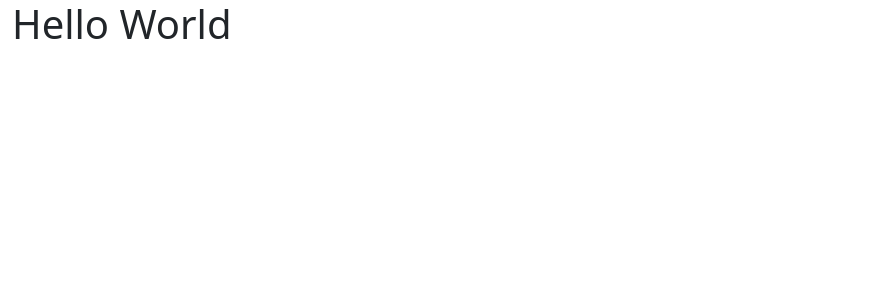
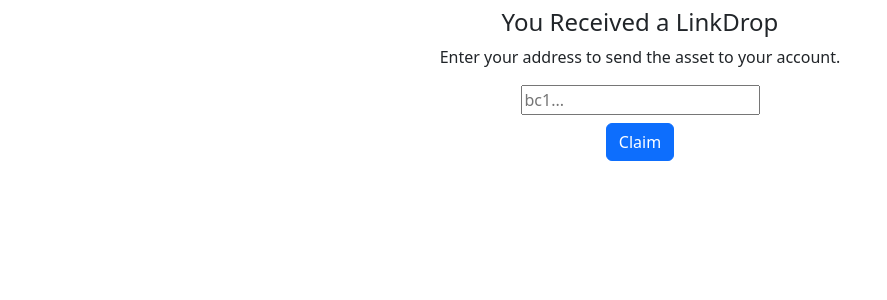
Before and after one commit to mattlockyer/near-cs-linkdrop, a React (Vite) app: page / in a window 1280 px wide. Shown: the top 300 px of the page, without its empty margins (0-887 px from the left). Built offline with nearby package versions, Linux system fonts and the light colour scheme.

Commit message:
frontend updates

```diff
--- a/package.json
+++ b/package.json
@@ -27,6 +27,7 @@
     },
     "scripts": {
         "test": "cd contract && cargo near build --no-docker && cd .. && ava ./tests/test.js --serial --timeout 30s",
+        "test:doge": "ava ./tests/doge-test.js --serial --timeout 30s",
         "deploy": "cd cargo near",
         "build": "parcel build src/index.html",
         "start": "parcel src/index.html --open"
--- a/src/App.js
+++ b/src/App.js
@@ -1,14 +1,45 @@
 import { wrap } from './state/state';
+import { Overlay } from './components/Overlay';
 import './styles/app.scss';
 
 const AppComp = ({ state, update }) => {
-    console.log(state);
+    const query = window.location.href.split('?')[1];
+    const params = query ? new URLSearchParams(query) : null;
+    const contractId = params ? params.get('contractId') : null;
+    const secretKey = params ? params.get('secretKey') : null;
+
+    const { address = '' } = state.app;
 
     return (
-        <div className="container-fluid">
-            <h1>Hello World</h1>
-        </div>
+        <>
+            <Overlay />
+            <div className="container-fluid center">
+                <section>
+                    <h4>You Received a LinkDrop</h4>
+                    <p>Enter your address to send the asset to your account.</p>
+                </section>
+
+                <section>
+                    <input
+                        placeholder="bc1..."
+                        value={address}
+                        onChange={(e) => update({ address: e.target.value })}
+                    />
+                </section>
+
+                <section>
+                    <button
+                        className="btn btn-primary"
+                        onClick={async () => {
+                            console.log('claim to', address);
+                        }}
+                    >
+                        Claim
+                    </button>
+                </section>
+            </div>
+        </>
     );
 };
 
-export const App = wrap(AppComp, ['app']);
+export const App = wrap(AppComp, ['app', 'overlay']);
--- a/src/components/Overlay.js
+++ b/src/components/Overlay.js
@@ -1,26 +1,17 @@
 import { wrap } from '../state/state';
 
 const OverlayComp = ({ state, update }) => {
-    const { overlayMessage = '' } = state;
-
-    const active = overlayMessage.length !== 0;
+    const { msg = '' } = state;
+    const active = msg.length !== 0;
 
     return (
         <div id="overlay" className={['overlay', active && 'active'].join(' ')}>
             <div className="container">
-                <center style={{ marginTop: 128 }}>
-                    <div
-                        style={{
-                            background: 'white',
-                            width: '600px',
-                            padding: 32,
-                            borderRadius: 16,
-                            boxShadow: '0 0 32px rgba(0, 0, 0, 0.5)',
-                        }}
-                    >
-                        <h4>{overlayMessage}</h4>
-                    </div>
-                </center>
+                {msg}
+
+                <div className="close" onClick={() => update({ msg: '' })}>
+                    ✖
+                </div>
             </div>
         </div>
     );
--- a/src/state/state.js
+++ b/src/state/state.js
@@ -12,23 +12,42 @@
 
 let globalState = initState;
 
+const getStateForKeys = (keys) => {
+    let state = {};
+    if (keys.length > 1) {
+        keys.forEach((key) => (state[key] = getState(key)));
+    } else {
+        state = getState(keys[0]);
+    }
+    return state;
+};
+
 export const wrap = (Component, keys) => {
     if (!keys) keys = [GLOBAL_STATE_KEY];
     if (typeof keys === 'string') keys = [keys];
     if (!keys[0]) keys[0] = GLOBAL_STATE_KEY;
+
+    const initState = getStateForKeys(keys);
+
     const { name } = Component;
     let init = true;
     const wrapped = (props) => {
-        const [, update] = useState(false);
+        const [state, update] = useState(initState);
+
+        const _update = () => {
+            const state = getStateForKeys(keys);
+            update(state);
+        };
+
         if (init) {
             init = false;
-            subscribe(name, keys, update);
+            subscribe(name, keys, _update);
         }
         return (
             <Component
                 {...{
                     ...props,
-                    state: getState(keys[0]),
+                    state,
                     update: updateState(keys),
                 }}
             />
@@ -70,7 +89,6 @@
 
     globalState = deepCopy(globalState, key, newState);
     const state = getState(key);
-
     const updates = updatesByKey[key];
     for (let i = 0; i < updates.length; i++) {
         updates[i](state);
--- a/src/styles/app.scss
+++ b/src/styles/app.scss
@@ -7,8 +7,46 @@
 	width: 100%;
 	height: 100%;
 	background-color: rgba(0, 0, 0, 0.25);
+	>.container {
+		position: relative;
+		background: white;
+		width: 600px;
+		padding: 32px;
+		margin-top: 64px;
+		border-radius: 16px;
+		box-shadow: 0 0 32px rgba(0, 0, 0, 0.5);
+
+		>.close {
+			position: absolute;
+			top: 8px;
+			right: 8px;
+		}
+	}
+	&.active {
+		display: block;
+	}
 }
 
-.overlay.active {
-	display: block;
+.center {
+	text-align: center;
 }
+
+section {
+	margin: 8px;
+}
+
+.btn-circle {
+	border-radius: 50% !important;
+}
+
+.textarea {
+	margin-bottom: -6px;
+	border: 2px solid #eee;
+	padding: 8px;
+	border-radius: 16px;
+	resize: none;
+	outline: none;
+	&:focus {
+		border: 2px solid #bbb;
+	}
+}
```
Also changed, not shown: tests/doge-test.js (+2 -2 lines), tests/doge-utils.js (+3 -1 lines), tests/test.js (+1 -0 lines), 1 other file (tests, documents, lock files or other folders).
